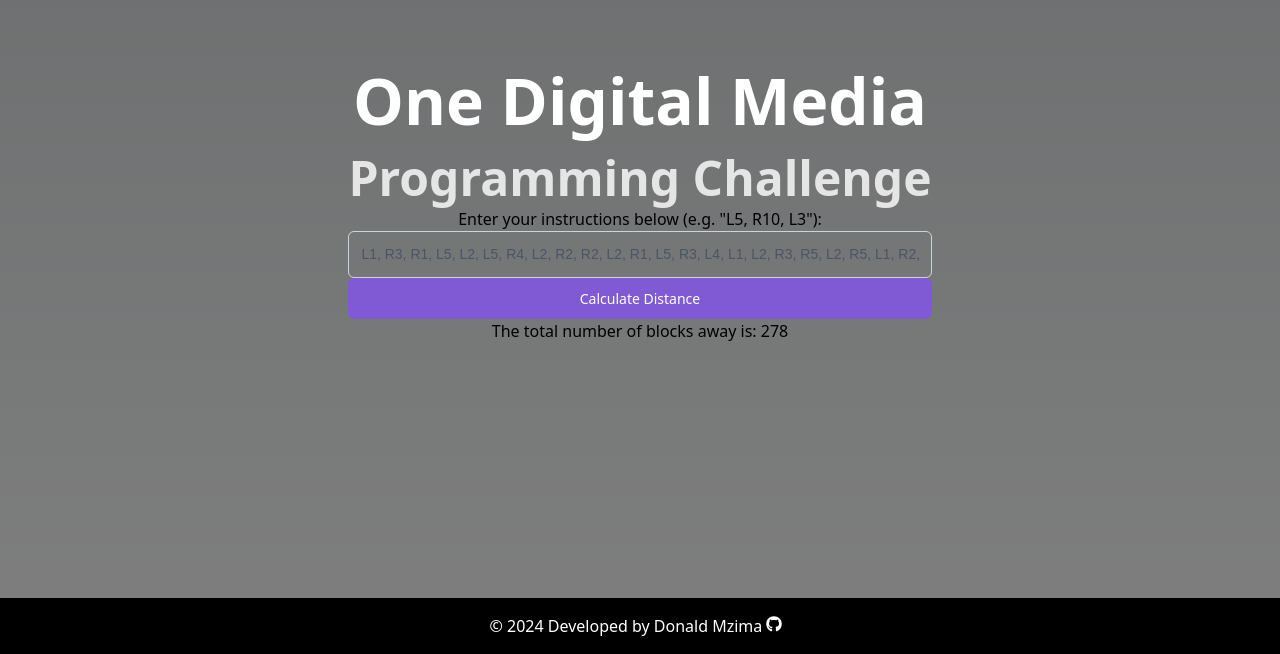
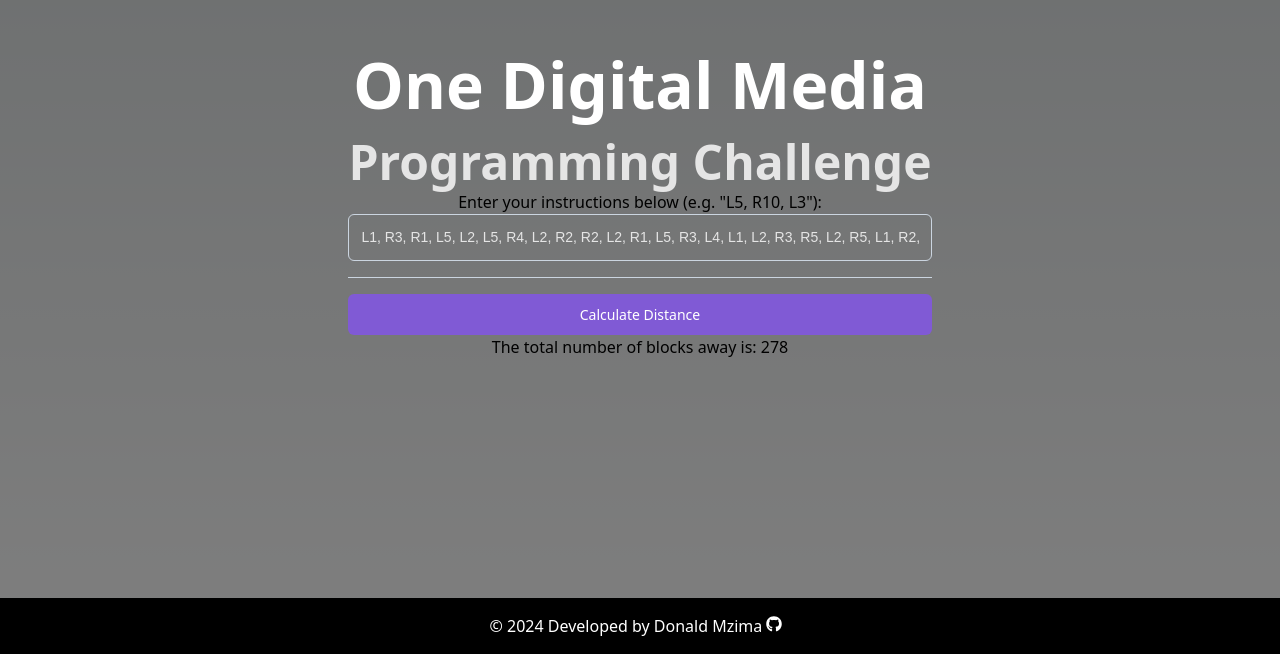
Before and after one commit to DonaldMzima/Grid-Navigator, a Next.js app: page / in a window 1280 px wide. Shown: the part 202-856 px from the top of the page. Built offline with nearby package versions, Linux system fonts and the light colour scheme.

Commit message:
color update

```diff
--- a/src/Components/NavigateDirections.tsx
+++ b/src/Components/NavigateDirections.tsx
@@ -31,7 +31,7 @@
 const HeaderContent = styled.div`
   margin: 0 0.5rem;
   text-align: center;
-  space-y: 2.5rem;
+  space-y: 8px;
 `;
 
 const Title = styled.h1`
@@ -60,11 +60,11 @@
 `;
 
 const Form = styled.form`
-  space-y: 1rem;
+  space-y: 10rem;
 `;
 
 const InputWrapper = styled.p`
-  space-y: 1rem;
+  space-y: 8px;
 `;
 
 const Input = styled.input`
@@ -76,7 +76,7 @@
   padding: 0.75rem;
   font-family: sans-serif;
   font-size: 0.875rem;
-  color: #4a5568;
+  color: #e5e5e5;
   outline: none;
   transition: all 0.3s;
   &::placeholder {
@@ -85,6 +85,12 @@
   &:focus {
     border: 2px solid #d53f8c;
   }
+`;
+
+const Divider = styled.div`
+  height: 1px;
+  background-color: #cbd5e0;
+  margin: 1rem 0;
 `;
 
 const Button = styled.button`
@@ -175,6 +181,7 @@
                   placeholder="Enter instructions separated by comma (e.g., L5, R10, L3)"
                 />
               </InputWrapper>
+              <Divider />
               <Button type="submit">Calculate Distance</Button>
               {totalDistance > 0 && (
                 <p>The total number of blocks away is: {totalDistance}</p>
```
